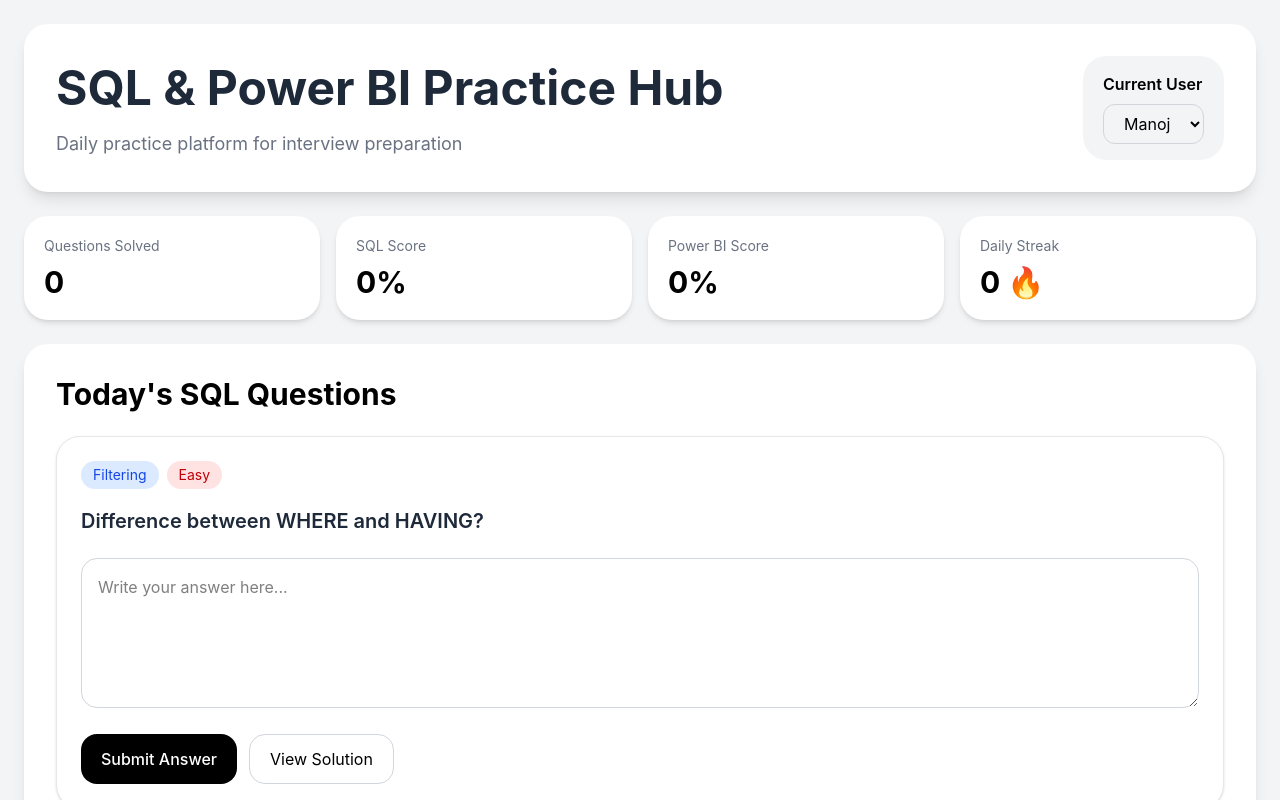
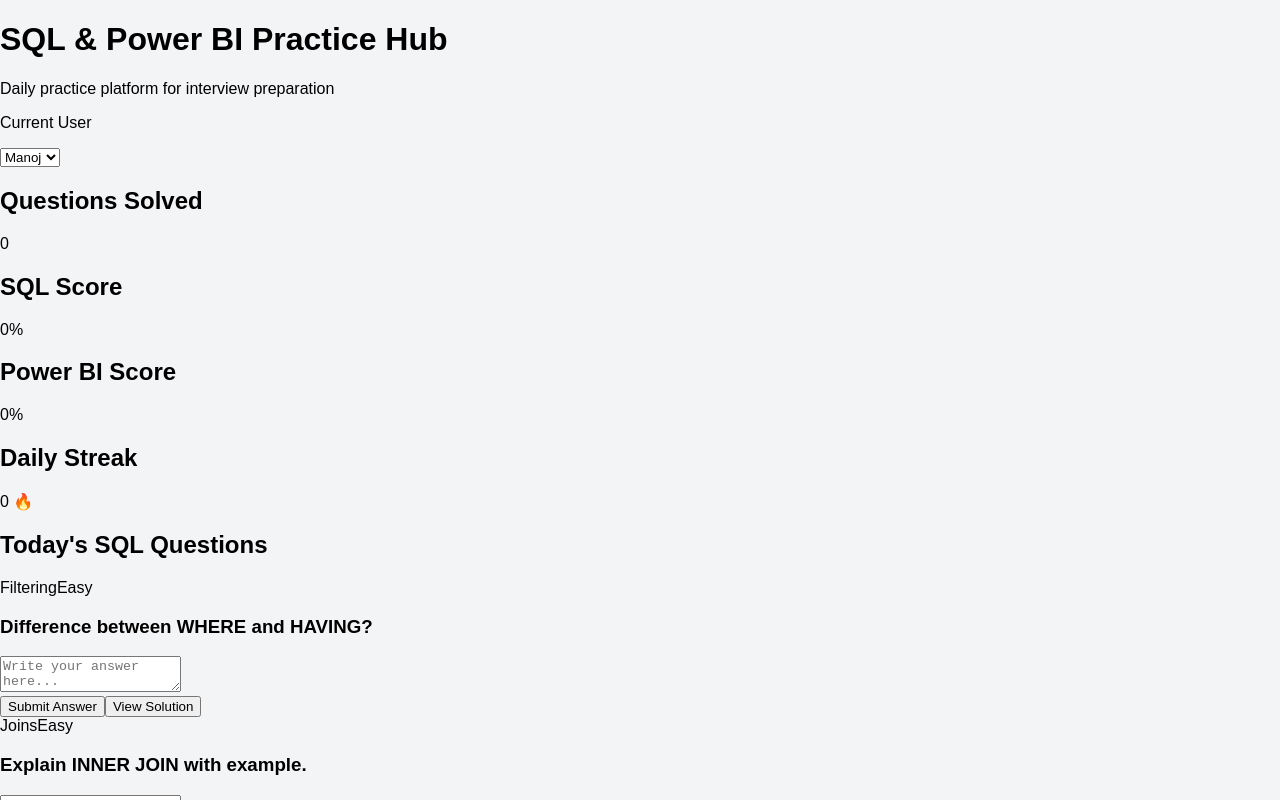
Before and after one commit to Manoj123456344/sql-powerbi-practice, a React (Vite) app: page / in a window 1280 px wide. Shown: the top 800 px of the page. Built offline with nearby package versions, Linux system fonts and the light colour scheme.

Commit message:
fixed deployment

```diff
--- a/package.json
+++ b/package.json
@@ -10,7 +10,6 @@
     "preview": "vite preview"
   },
   "dependencies": {
-    "@tailwindcss/vite": "^4.2.4",
     "react": "^19.2.5",
     "react-dom": "^19.2.5"
   },
--- a/src/index.css
+++ b/src/index.css
@@ -1 +1,5 @@
-@import "tailwindcss";
+body {
+  margin: 0;
+  font-family: Arial, sans-serif;
+  background: #f3f4f6;
+}
--- a/vite.config.js
+++ b/vite.config.js
@@ -1,7 +1,6 @@
 import { defineConfig } from 'vite'
 import react from '@vitejs/plugin-react'
-import tailwindcss from '@tailwindcss/vite'
 
 export default defineConfig({
-  plugins: [react(), tailwindcss()],
+  plugins: [react()],
 })
```
Also changed, not shown: 1 other file (tests, documents, lock files or other folders).
